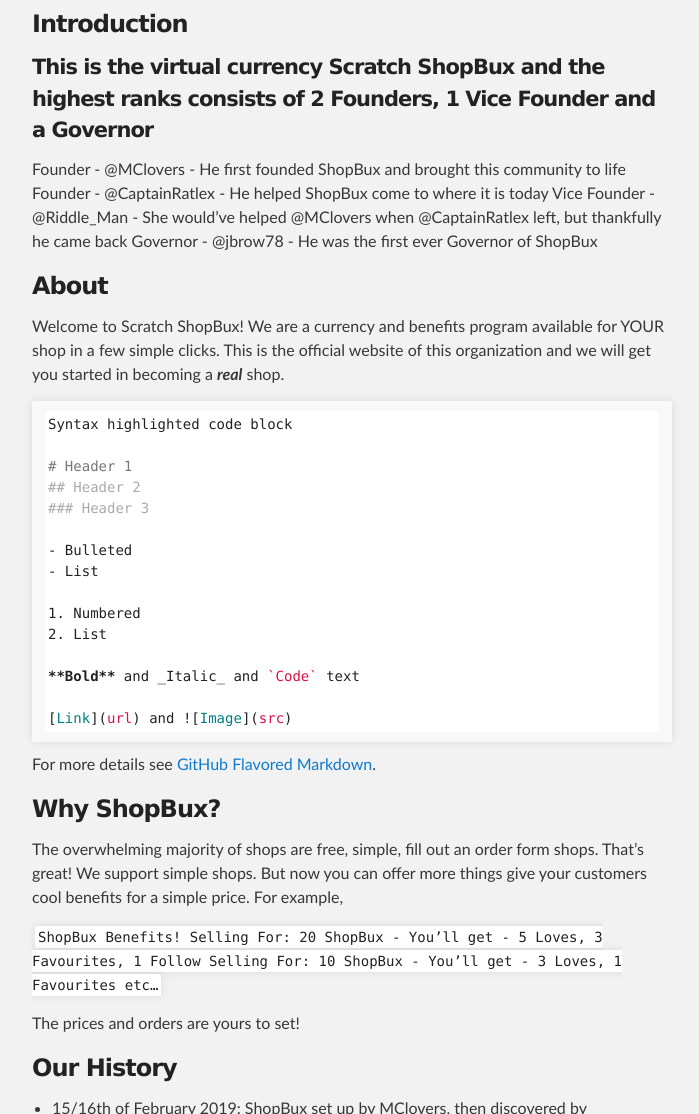
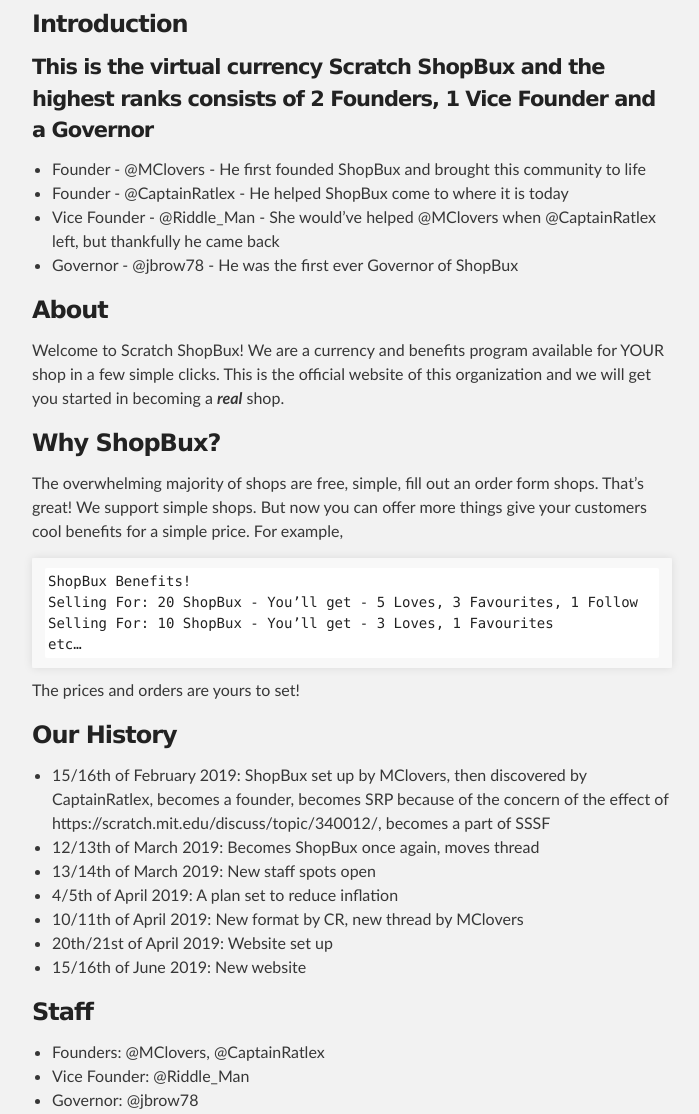
Before and after one commit to AlphaZetta/SSB, a Jekyll site: the page built from index.md, in a window 1280 px wide and 1400 px high, cut to the strip 286-1400 px from the top of the window. Shown: the whole strip, without its empty margins (288-987 px from the left). Built offline with Jekyll 4.4.1, drawn with Linux system fonts in a browser that asks for light colours; our own code applies the rules of GitHub Pages for plain Markdown files; the repository's description, which GitHub fills in, is left out.

Commit message:
Update index.md

````diff
--- a/index.md
+++ b/index.md
@@ -4,43 +4,25 @@
 
 #### This is the virtual currency Scratch ShopBux and the highest ranks consists of 2 Founders, 1 Vice Founder and a Governor
 
-Founder - @MClovers - He first founded ShopBux and brought this community to life
-Founder - @CaptainRatlex - He helped ShopBux come to where it is today
-Vice Founder - @Riddle_Man - She would've helped @MClovers when @CaptainRatlex left, but thankfully he came back
-Governor - @jbrow78 - He was the first ever Governor of ShopBux
+- Founder - @MClovers - He first founded ShopBux and brought this community to life
+- Founder - @CaptainRatlex - He helped ShopBux come to where it is today
+- Vice Founder - @Riddle_Man - She would've helped @MClovers when @CaptainRatlex left, but thankfully he came back
+- Governor - @jbrow78 - He was the first ever Governor of ShopBux
 
 ### About
 
 Welcome to Scratch ShopBux! We are a currency and benefits program available for YOUR shop in a few simple clicks. This is the official website of this organization and we will get you started in becoming a _**real**_ shop.
 
-```markdown
-Syntax highlighted code block
-
-# Header 1
-## Header 2
-### Header 3
-
-- Bulleted
-- List
-
-1. Numbered
-2. List
-
-**Bold** and _Italic_ and `Code` text
-
-[Link](url) and ![Image](src)
-```
-
-For more details see [GitHub Flavored Markdown](https://guides.github.com/features/mastering-markdown/).
-
 ### Why ShopBux?
 
 The overwhelming majority of shops are free, simple, fill out an order form shops. That’s great! We support simple shops. But now you can offer more things give your customers cool benefits for a simple price. For example,
 
-```ShopBux Benefits!
+```
+ShopBux Benefits!
 Selling For: 20 ShopBux - You’ll get - 5 Loves, 3 Favourites, 1 Follow
 Selling For: 10 ShopBux - You’ll get - 3 Loves, 1 Favourites
-etc…```
+etc…
+```
 
 The prices and orders are yours to set!
 
````
